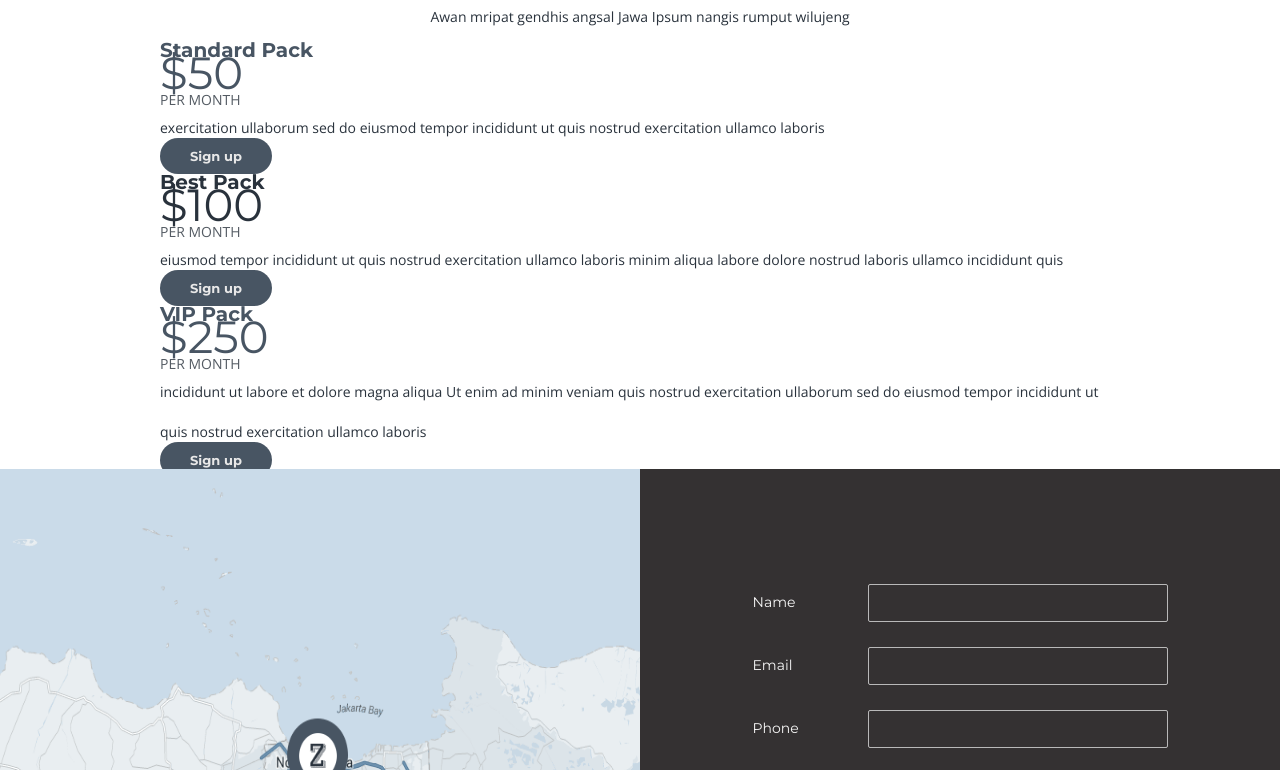
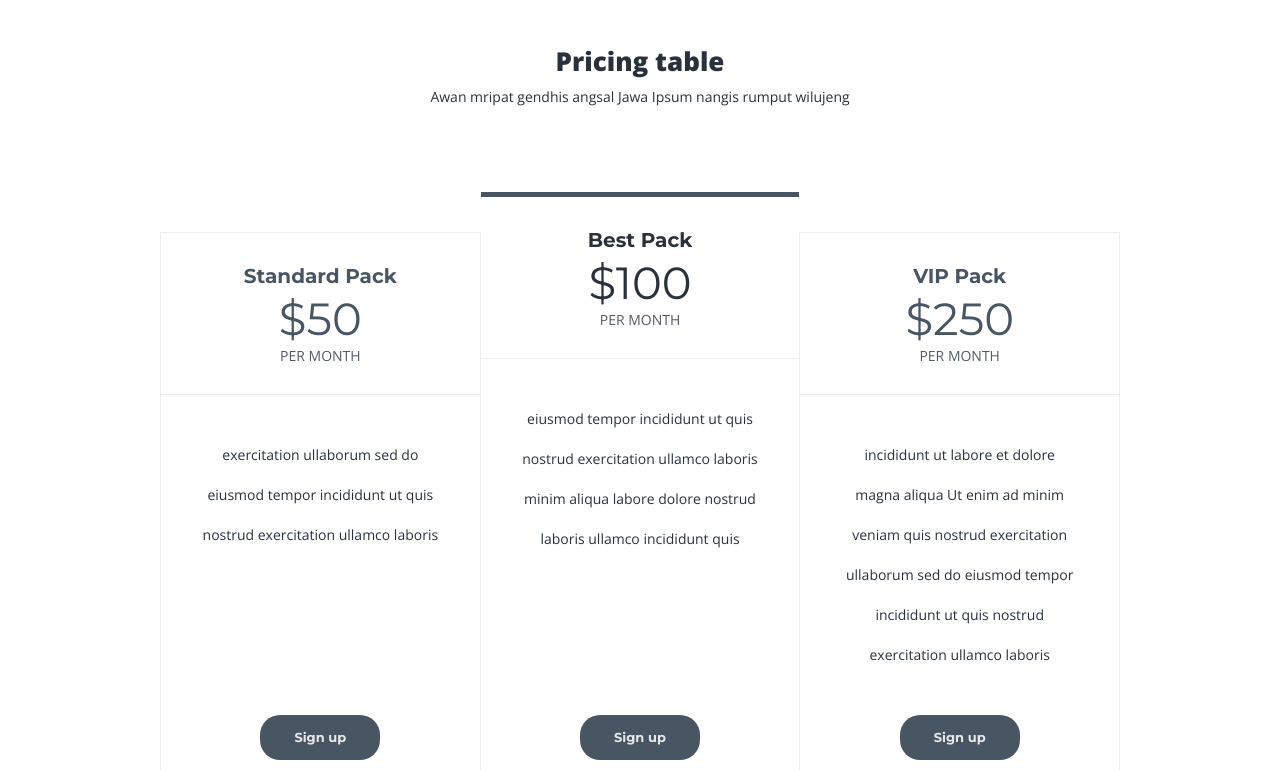
Before and after one commit to Mogrima/Zet, a website: page src/index.html in a window 1280 px wide. Shown: the part 2576-3346 px from the top of the page. Drawn offline with nearby package versions, Linux system fonts and the light colour scheme; files that its build step writes are made by us from their sources.

Commit message:
Стилизовала полностью секцию price

```diff
--- a/src/index.html
+++ b/src/index.html
@@ -277,8 +277,10 @@
 		</section>
 		<section class="price">
 			<div class="container">
-				<h2 class="title">Pricing table</h2>
-				<p class="title__text">Awan mripat gendhis angsal Jawa Ipsum nangis rumput wilujeng</p>
+				<div class="title-box price__title-box">
+					<h2 class="title">Pricing table</h2>
+					<p class="title__text">Awan mripat gendhis angsal Jawa Ipsum nangis rumput wilujeng</p>
+				</div>
 				<ul class="price__list">
 					<li class="price__item">
 						<header class="price__item-header">
--- a/src/less/blocks/price.less
+++ b/src/less/blocks/price.less
@@ -1,9 +1,37 @@
+.price__title-box {
+	margin-bottom: 120px;
+	padding-top: 80px;
+}
+
 .price__list {
+	display: flex;
 	.set-ul();
+	margin-bottom: 115px;
+}
+
+.price__item {
+	display: flex;
+	flex-direction: column;
+	width: 320px;
+	text-align: center;
+	border: 1px solid #eeeeee;
+
+	&--best {
+		margin-top: -40px;
+		border-top: 5px solid #485563;
+		border-right: none;
+		border-left: none;
+	}
+}
+
+.price__item-header {
+	padding-top: 25px;
+	border-bottom: 1px solid #eeeeee;
 }
 
 .price__subtitle {
 	.set();
+	margin-bottom: 20px;
 	font-family: @ff-label, sans-serif;
 	font-size: 20px;
 	font-weight: 700;
@@ -31,18 +59,26 @@
 
 .price__period {
 	display: block;
+	margin-bottom: 30px;
+	padding-top: 10px;
 	text-transform: uppercase;
 	color: fade(@cl-text, 80%);
 }
 
 .price__pack-desc {
 	.set();
+	padding: 40px;
 	line-height: 40px;
 }
 
 .price__button {
-	padding-top: 10px;
-	padding-bottom: 10px;
+	box-sizing: border-box;
+	width: 120px;
+	margin: 0 auto;
+	margin-top: auto;
+	margin-bottom: 35px;
+	padding-top: 15px;
+	padding-bottom: 15px;
 	padding-left: 30px;
 	padding-right: 30px;
 	font-family: 'Montserrat', sans-serif;
```
Also changed, not shown: dist/css/style.css, dist/index.html.
